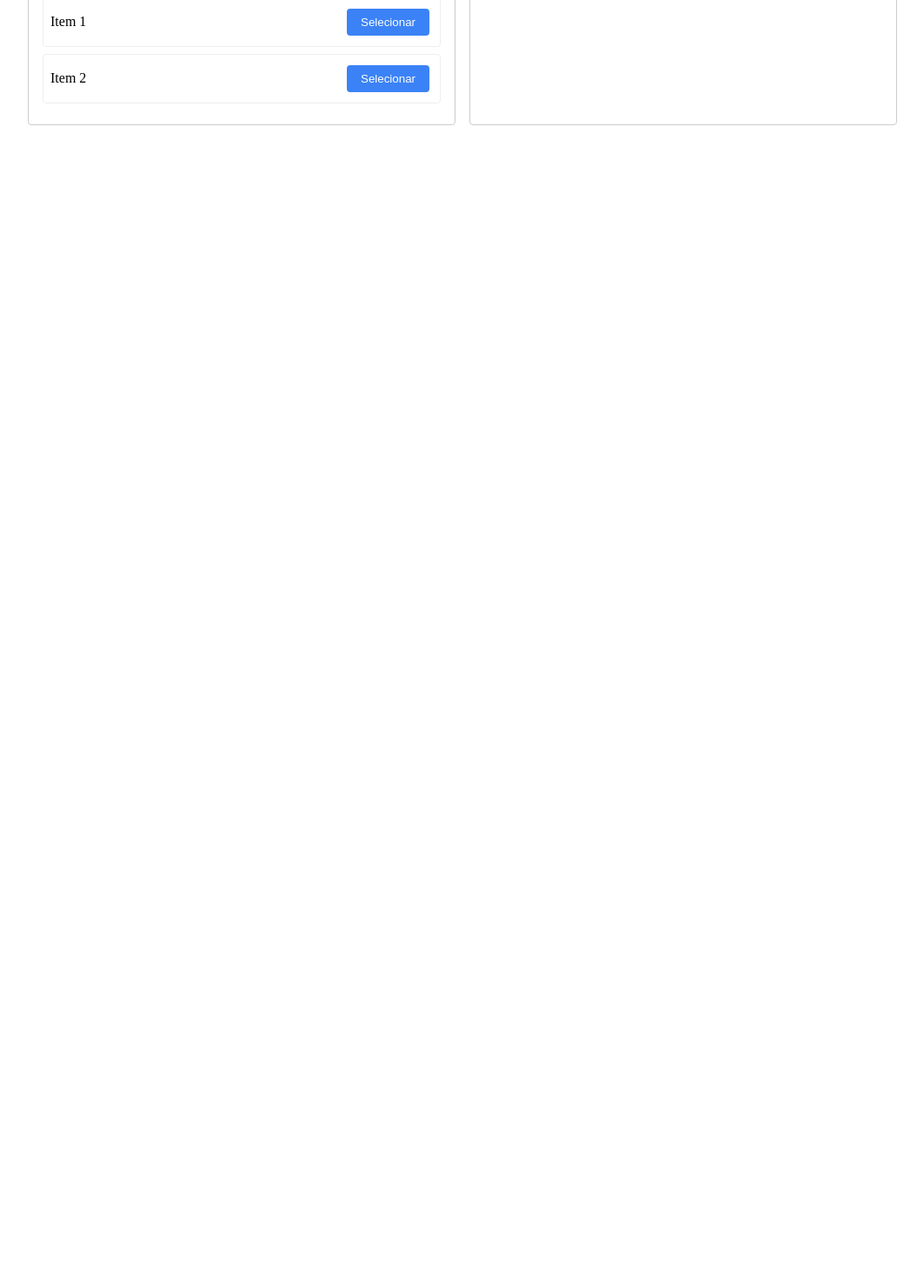
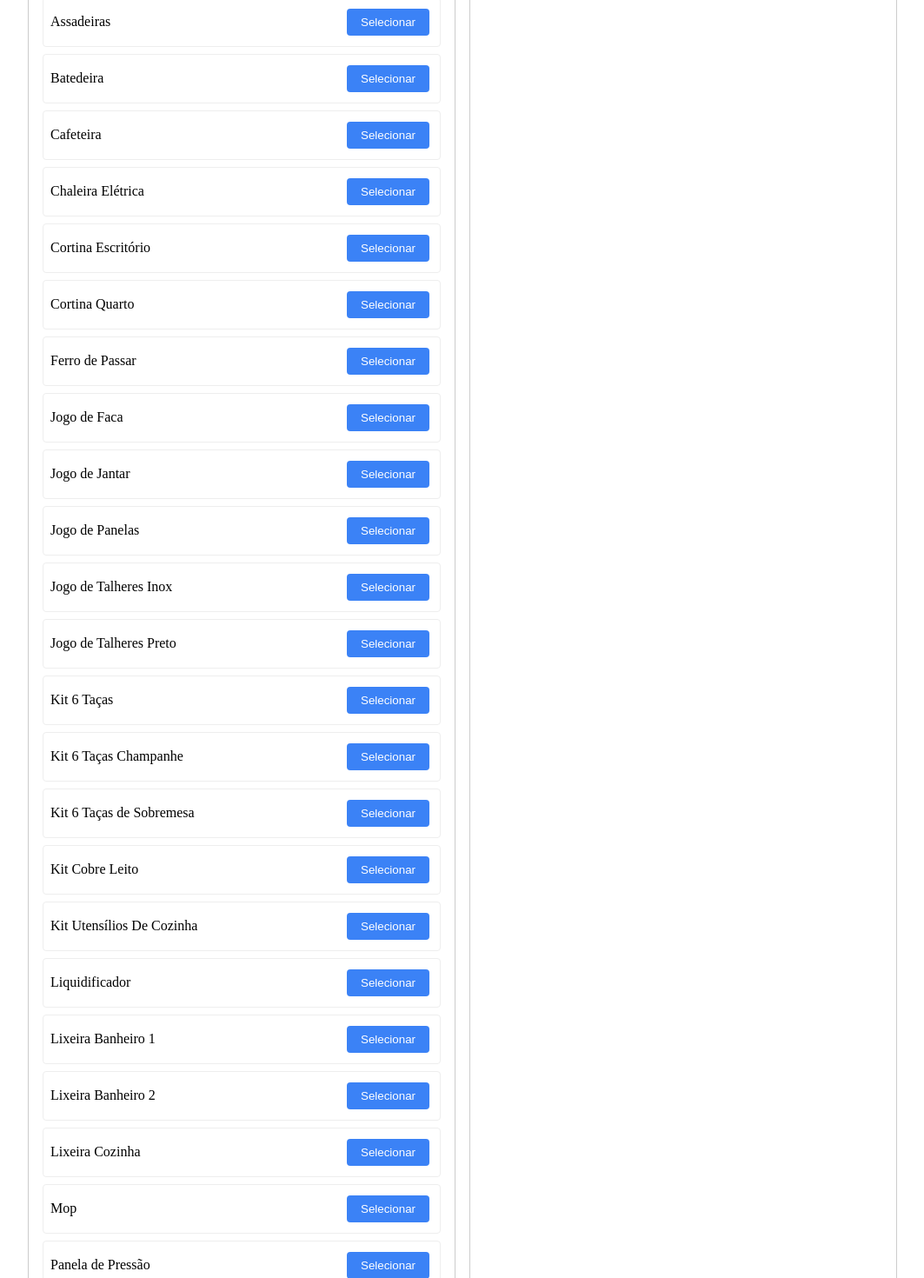
Before and after one commit to luccarocha/gift-list, a React (Vite) app: page / in a window 1280 px wide. Shown: the part 100-1570 px from the top of the page at 87% size, without its empty margins (108-1171 px from the left). Before the commit the page ends 800 px from the top, so only its background shows below. Built offline with nearby package versions, Linux system fonts and the light colour scheme.

Commit message:
Atualizando lista

```diff
--- a/src/components/GiftList.jsx
+++ b/src/components/GiftList.jsx
@@ -3,8 +3,32 @@ import { useState, useEffect } from 'react';
 const GiftList = () => {
   const [selectedGifts, setSelectedGifts] = useState([]);
   const [availableGifts, setAvailableGifts] = useState([
-   { id: 1, name: 'Item 1', category: 'Cozinha', link: 'link1' },
-   { id: 2, name: 'Item 2', category: 'Quarto', link: 'link2' },
+    { id: 1, name: 'Assadeiras', link: 'https://www.magazinevoce.com.br/magazineluccastorels/jogo-4-formas-assadeiras-retangulares-aluminio-p-bolos-e-tortas-postagem-rapida-mba/p/hhfghh5j8e/ud/fabo/' },
+    { id: 2, name: 'Batedeira', link: 'https://www.magazinevoce.com.br/magazineluccastorels/batedeira-britania-diamante-inox-turbo-550w-preta/p/ag97b59j57/ep/btdc/' },
+    { id: 3, name: 'Cafeteira', link: 'https://www.magazinevoce.com.br/magazineluccastorels/cafeteira-eletrica-electrolux-efficient-ecm10-15-cafes-preto-e-granite-gray/p/231236700/ep/otep/' },
+    { id: 4, name: 'Chaleira Elétrica', link: 'https://www.magazinevoce.com.br/magazineluccastorels/jarra-eletrica-bule-chaleira-inox-18-litros-amanzi-fix-110v-preta-inox-prime/p/cdb6jhc22a/ep/clre/' },
+    { id: 5, name: 'Cortina Escritório', link: 'https://produto.mercadolivre.com.br/MLB-3629565701-cortina-tecido-blackout-100-com-voil-flame-gaze-300x230-_JM?attributes=COLOR_SECONDARY_COLOR:Q2luemE=' },
+    { id: 6, name: 'Cortina Quarto', link: 'https://produto.mercadolivre.com.br/MLB-3629565701-cortina-tecido-blackout-100-com-voil-flame-gaze-300x230-_JM?attributes=COLOR_SECONDARY_COLOR:Q2luemE=' },
+    { id: 7, name: 'Ferro de Passar', link: 'https://www.magazinevoce.com.br/magazineluccastorels/ferro-de-passar-roupa-a-vapor-e-a-seco-electrolux-efficient-esi10-azul/p/235627500/ep/ferr/' },
+    { id: 8, name: 'Jogo de Faca', link: 'https://www.magazinevoce.com.br/magazineluccastorels/jogo-de-facas-tramontina-plenus-4-pecas-inox/p/agjh0e56h5/ud/fcud/' },
+    { id: 9, name: 'Jogo de Jantar', link: 'https://www.magazinevoce.com.br/magazineluccastorels/aparelho-de-jantar-e-cha-20-pecas-biona-de-ceramica-redondo-branco-e-azul-donna/p/143282300/ud/apja/' },
+    { id: 10, name: 'Jogo de Panelas', link: 'https://www.magazinevoce.com.br/magazineluccastorels/jogo-de-panelas-tramontina-turim-em-aluminio-com-revestimento-interno-e-externo-em-antiaderente-starflon-max-preto-10-pecas/p/ajgg173kk8/ud/cjpn/' },
+    { id: 11, name: 'Jogo de Talheres Inox', link: 'https://www.magazinevoce.com.br/magazineluccastorels/jogo-de-talheres-tramontina-inox-colher-faca-garfo-24-pecas-inox/p/cf3jkk5gh8/ud/faqu' },
+    { id: 12, name: 'Jogo de Talheres Preto', link: 'https://www.magazinevoce.com.br/magazineluccastorels/jogo-de-faqueiro-tramontina-talheres-24-pecas-ipanema-cores/p/jk8fe29ajb/ud/faqu/' },
+    { id: 13, name: 'Kit 6 Taças', link: 'https://www.magazinevoce.com.br/magazineluccastorels/kit-6-tacas-vidro-para-vinho-agua-385ml-nadir-figueiredo/p/142245300/ud/tavi/' },
+    { id: 14, name: 'Kit 6 Taças Champanhe', link: 'https://www.magazinevoce.com.br/magazineluccastorels/jogo-taca-champanhe-espumante-186ml-buffet-6-pecas-nadir/p/kf1gf1kfke/af/tads/' },
+    { id: 15, name: 'Kit 6 Taças de Sobremesa', link: 'https://www.magazinevoce.com.br/magazineluccastorels/jogo-de-tacas-de-sobremesa-de-vidro-160ml-6-pecas-haus-concept-gelato/p/237309900/ud/tcsb/' },
+    { id: 16, name: 'Kit Cobre Leito', link: 'https://www.mercadolivre.com.br/kit-cobre-leito-percal-200-fios-casal-unique-diversas-cores-cor-grafite/p/MLB27826443?attributes=COLOR:Grafite' },
+    { id: 17, name: 'Kit Utensílios De Cozinha', link: 'https://www.magazineluiza.com.br/jogo-kit-com-12-pecas-utensilios-de-cozinha-colheres-espatulas-pegador-silicone-copo-suporte-prime/p/de7d9kc0ca/ud/cjtu/' },
+    { id: 18, name: 'Liquidificador', link: 'https://www.magazinevoce.com.br/magazineluccastorels/liquidificador-mondial-easy-power-l-550-w-preto-2-velocidades-550w/p/021723000/ep/lqac/' },
+    { id: 19, name: 'Lixeira Banheiro 1', link: 'https://www.magazinevoce.com.br/magazineluccastorels/lixeira-cesto-lixo-banheiro-5-litros-cozinha-escritorio-preta-viel/p/dg02he79a1/ud/udli/' },
+    { id: 20, name: 'Lixeira Banheiro 2', link: 'https://www.magazinevoce.com.br/magazineluccastorels/lixeira-cesto-lixo-banheiro-5-litros-cozinha-escritorio-preta-viel/p/dg02he79a1/ud/udli/' },
+    { id: 21, name: 'Lixeira Cozinha', link: 'https://www.magazinevoce.com.br/magazineluccastorels/lixeira-cesto-lixo-banheiro-5-litros-cozinha-escritorio-preta-viel/p/dg02he79a1/ud/udli/' },
+    { id: 22, name: 'Mop', link: 'https://www.magazinevoce.com.br/magazineluccastorels/mop-giratorio-novica-original-com-balde/p/226737000/ud/mopi/' },
+    { id: 23, name: 'Panela de Pressão', link: 'https://www.magazinevoce.com.br/magazineluccastorels/panela-de-pressao-aluminio-45l-fechamento-externo-grafite-preto-maximum-panelux/p/aceb0ac141/ud/udpp/' },
+    { id: 24, name: 'Potes de Vidro Hermético', link: 'https://www.magazinevoce.com.br/magazineluccastorels/conjunto-5-potes-de-vidro-hermetico-mantimentos-tampa-640ml-u4home/p/gk6k1dcdjk/ud/porm/' },
+    { id: 25, name: 'Sanduicheira', link: 'https://www.magazinevoce.com.br/magazineluccastorels/sanduicheira-grill-britania-bgr27i-2-em-1-prata-850w-antiaderente/p/235076200/ep/gset/' },
+    { id: 26, name: 'Varal Retrátil', link: 'https://www.magazinevoce.com.br/magazineluccastorels/varal-de-chao-com-abas-retratil-roupas-intimas-apartamento-articulado-mini-aco-branco-portatil-preto-home-utilities/p/cd7aab54k9/ud/vral/' }
   ]);
 
   const selectGift = (gift) => {
@@ -32,7 +56,6 @@ const GiftList = () => {
   return (
     <div style={{ maxWidth: '1000px', margin: '0 auto', padding: '1rem' }}>
       <div style={{ display: 'grid', gridTemplateColumns: '1fr 1fr', gap: '1rem' }}>
-       {/* Lista Disponível */}
         <div style={{ border: '1px solid #ccc', padding: '1rem', borderRadius: '4px' }}>
           <h2 style={{ fontSize: '1.25rem', fontWeight: 'bold', marginBottom: '1rem' }}>Presentes Disponíveis</h2>
           {availableGifts.map(gift => (
@@ -65,7 +88,6 @@ const GiftList = () => {
           ))}
         </div>
 
-       {/* Lista Selecionada */}
         <div style={{ border: '1px solid #ccc', padding: '1rem', borderRadius: '4px' }}>
           <h2 style={{ fontSize: '1.25rem', fontWeight: 'bold', marginBottom: '1rem' }}>Meus Presentes</h2>
           {selectedGifts.map(gift => (
```
Lines whose indentation alone changed are shown as unchanged.
